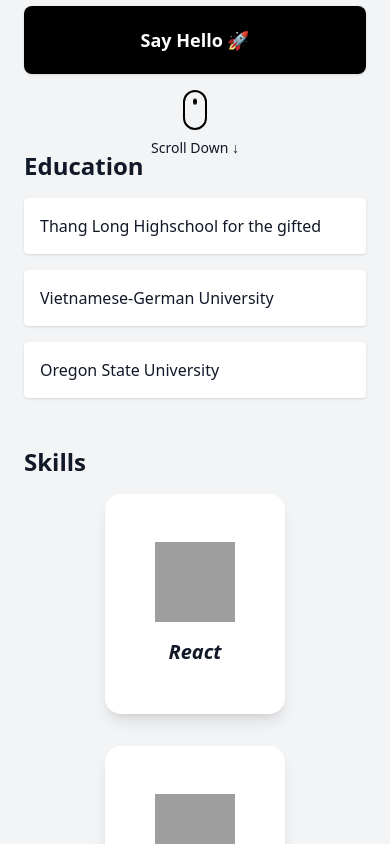
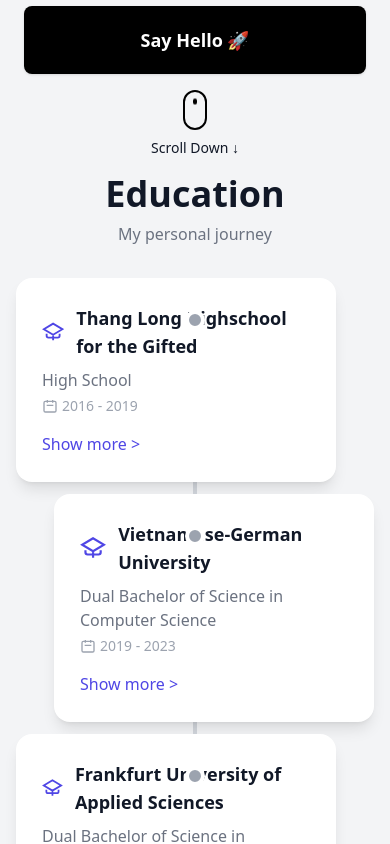
Before and after one commit to BuiNhienLoc/portfolio-site, a React (Create React App) app: page / in a window 390 px wide. Shown: the part 1000-1844 px from the top of the page. Built offline with nearby package versions, Linux system fonts and the light colour scheme; grey boxes are pictures that could not be loaded.

Commit message:
Education init

```diff
--- a/src/components/Education.jsx
+++ b/src/components/Education.jsx
@@ -1,12 +1,141 @@
+import { useState } from "react";
+
+// Example education data
+const educationData = [
+  {
+    title: "Thang Long Highschool for the Gifted",
+    subtitle: "High School",
+    date: "2016 - 2019",
+    description: "Specialized in Physics. Participated in various academic competitions and extracurricular activities.",
+    icon: (
+      <svg className="w-8 h-8 text-indigo-600" fill="none" stroke="currentColor" strokeWidth="2" viewBox="0 0 24 24">
+        <path d="M12 3L2 9l10 6 10-6-10-6zm0 13v5m-7-7v2a2 2 0 002 2h10a2 2 0 002-2v-2" />
+      </svg>
+    ),
+  },
+  {
+    title: "Vietnamese-German University",
+    subtitle: "Dual Bachelor of Science in Computer Science",
+    date: "2019 - 2023",
+    description: "Studied Mechatronics Engineering. Developed strong foundation in engineering principles and teamwork.",
+    icon: (
+      <svg className="w-8 h-8 text-indigo-600" fill="none" stroke="currentColor" strokeWidth="2" viewBox="0 0 24 24">
+        <path d="M12 3L2 9l10 6 10-6-10-6zm0 13v5m-7-7v2a2 2 0 002 2h10a2 2 0 002-2v-2" />
+      </svg>
+    ),
+  },
+  {
+    title: "Frankfurt University of Applied Sciences",
+    subtitle: "Dual Bachelor of Science in Computer Science",
+    date: "2021 - 2022",
+    description: "A fully-funded exchange program in Germany. Focused on software engineering and AI.",
+    icon: (
+      <svg className="w-8 h-8 text-indigo-600" fill="none" stroke="currentColor" strokeWidth="2" viewBox="0 0 24 24">
+        <path d="M12 3L2 9l10 6 10-6-10-6zm0 13v5m-7-7v2a2 2 0 002 2h10a2 2 0 002-2v-2" />
+      </svg>
+    ),
+  },
+  {
+    title: "Oregon State University",
+    subtitle: "Master of Science in Computer Science",
+    date: "2024 - Current",
+    description: "Focusing on AI and Cybersecurity. Engaged in research and software development projects.",
+    icon: (
+      <svg className="w-8 h-8 text-indigo-600" fill="none" stroke="currentColor" strokeWidth="2" viewBox="0 0 24 24">
+        <path d="M12 3L2 9l10 6 10-6-10-6zm0 13v5m-7-7v2a2 2 0 002 2h10a2 2 0 002-2v-2" />
+      </svg>
+    ),
+  },
+];
+
+function EducationCard({ edu, isActive, onClick }) {
+  return (
+    <>
+      <div
+        className={`relative bg-white rounded-2xl shadow-lg p-6 cursor-pointer flex flex-col items-start transition-transform hover:scale-105 border-2 ${
+          isActive ? "border-indigo-400" : "border-transparent"
+        }`}
+        onClick={onClick}
+      >
+        <div className="flex items-center gap-3 mb-2">
+          {edu.icon}
+          <span className="text-lg font-bold">{edu.title}</span>
+        </div>
+        <span className="text-gray-500 mb-1">{edu.subtitle}</span>
+        <span className="text-sm text-gray-400 flex items-center gap-1 mb-2">
+          <svg className="w-4 h-4 inline" fill="none" stroke="currentColor" strokeWidth="2" viewBox="0 0 24 24">
+            <path d="M8 7V3m8 4V3m-9 8h10M5 21h14a2 2 0 002-2V7a2 2 0 00-2-2H5a2 2 0 00-2 2v12a2 2 0 002 2z" />
+          </svg>
+          {edu.date}
+        </span>
+        <span className="text-indigo-600 font-medium mt-2">Show more &gt;</span>
+      </div>
+      {/* Modal */}
+      {isActive && (
+        <div className="fixed inset-0 z-50 flex items-center justify-center bg-black/60">
+          <div className="bg-white rounded-2xl shadow-2xl p-8 max-w-md w-full border-4 border-indigo-300 relative animate-fadeIn">
+            <button
+              className="absolute top-3 right-4 text-2xl text-gray-400 hover:text-gray-700 font-bold"
+              onClick={onClick}
+              aria-label="Close"
+            >
+              &times;
+            </button>
+            <div className="flex flex-col items-center gap-4">
+              {edu.icon}
+              <h2 className="text-2xl font-bold mb-2 text-center">{edu.title}</h2>
+              <div className="text-gray-500">{edu.subtitle}</div>
+              <div className="text-sm text-gray-400 flex items-center gap-1">
+                <svg className="w-4 h-4 inline" fill="none" stroke="currentColor" strokeWidth="2" viewBox="0 0 24 24">
+                  <path d="M8 7V3m8 4V3m-9 8h10M5 21h14a2 2 0 002-2V7a2 2 0 00-2-2H5a2 2 0 00-2 2v12a2 2 0 002 2z" />
+                </svg>
+                {edu.date}
+              </div>
+              <p className="mt-4 text-base text-center">{edu.description}</p>
+            </div>
+          </div>
+        </div>
+      )}
+      <style>
+        {`
+          .animate-fadeIn {
+            animation: fadeIn 0.2s;
+          }
+          @keyframes fadeIn {
+            from { opacity: 0; transform: scale(0.95);}
+            to { opacity: 1; transform: scale(1);}
+          }
+        `}
+      </style>
+    </>
+  );
+}
+
 export default function Education() {
+  const [activeIdx, setActiveIdx] = useState(null);
+
   return (
-    <section className="p-6">
-      <h2 className="text-2xl font-semibold mb-4">Education</h2>
-      <div className="grid grid-cols-1 md:grid-cols-2 gap-4">
-        {/* Add project cards here */}
-        <div className="bg-white p-4 rounded shadow">Thang Long Highschool for the gifted</div>
-        <div className="bg-white p-4 rounded shadow">Vietnamese-German University</div>
-        <div className="bg-white p-4 rounded shadow">Oregon State University</div>
+    <section className="py-12 px-4 max-w-3xl mx-auto">
+      <h2 className="text-4xl font-bold text-center mb-2">Education</h2>
+      <p className="text-gray-500 text-center mb-8">My personal journey</p>
+
+      {/* Timeline */}
+      <div className="relative flex flex-col items-center">
+        <div className="absolute left-1/2 top-8 bottom-8 w-1 bg-gray-300 -translate-x-1/2 z-0" />
+        <div className="flex flex-col gap-3 w-full z-10">
+          {educationData.map((edu, idx) => (
+            <div key={idx} className={`flex ${idx % 2 === 0 ? "justify-start" : "justify-end"} w-full relative`}>
+              <div className="absolute left-1/2 -translate-x-1/2 top-8 w-5 h-5 bg-gray-400 rounded-full border-4 border-white z-20" />
+              <div className={`w-[320px]`}>
+                <EducationCard
+                  edu={edu}
+                  isActive={activeIdx === idx}
+                  onClick={() => setActiveIdx(activeIdx === idx ? null : idx)}
+                />
+              </div>
+            </div>
+          ))}
+        </div>
       </div>
     </section>
   );
```
